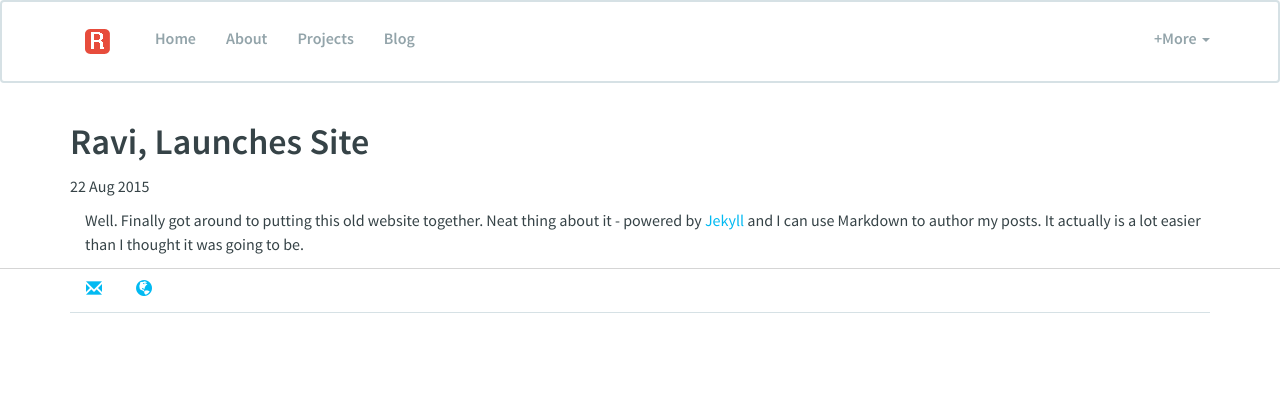
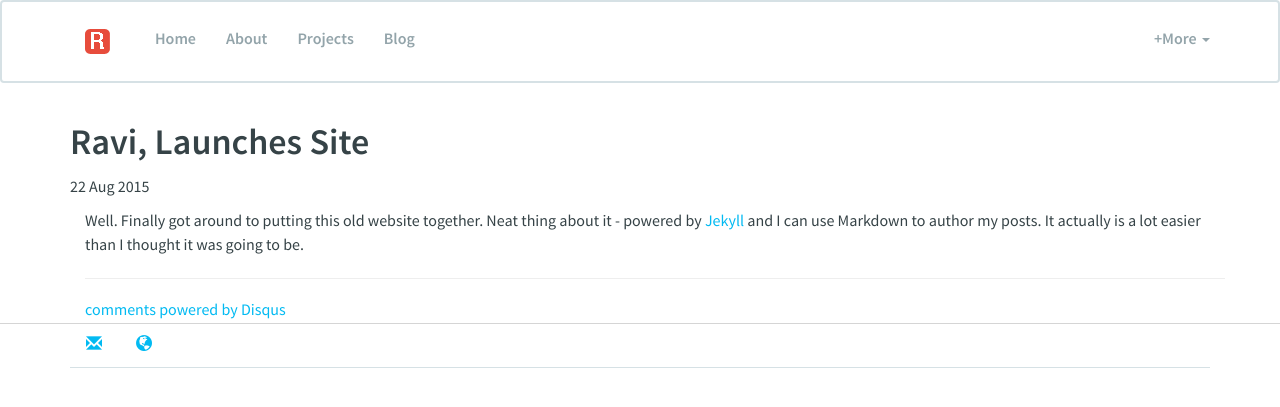
Before and after one commit to RaviiKmr/raviikmr.github.io, a Jekyll site: the page built from _posts/2015-08-22-my-website-launched.md, in a window 1280 px wide. Shown: the top 407 px of the page. Built offline with Jekyll 4.4.1, drawn with Linux system fonts in a browser that asks for light colours; comment, search, counter and statistics services are not loaded.

Commit message:
adding disqus comments

```diff
--- a/_includes/disqus.html
+++ b/_includes/disqus.html
@@ -1,7 +1,7 @@
 <div id="disqus_thread"></div>
 <script type="text/javascript">
 /* * * CONFIGURATION VARIABLES: EDIT BEFORE PASTING INTO YOUR WEBPAGE * * */
-var disqus_shortname = 'RaviiKmr'; // required: replace example with your forum shortname
+var disqus_shortname = 'raviikmr'; // required: replace example with your forum shortname
 /* * * DON'T EDIT BELOW THIS LINE * * */
 (function() {
 var dsq = document.createElement('script'); dsq.type = 'text/javascript'; dsq.async = true;
--- a/_layouts/post.html
+++ b/_layouts/post.html
@@ -8,4 +8,9 @@
 <div class="post">
   {{ content }}
 </div>
+<hr>
+<!-- Post comments -->
+<div>
+{% include disqus.html %}
 </div>
+</div>
```
